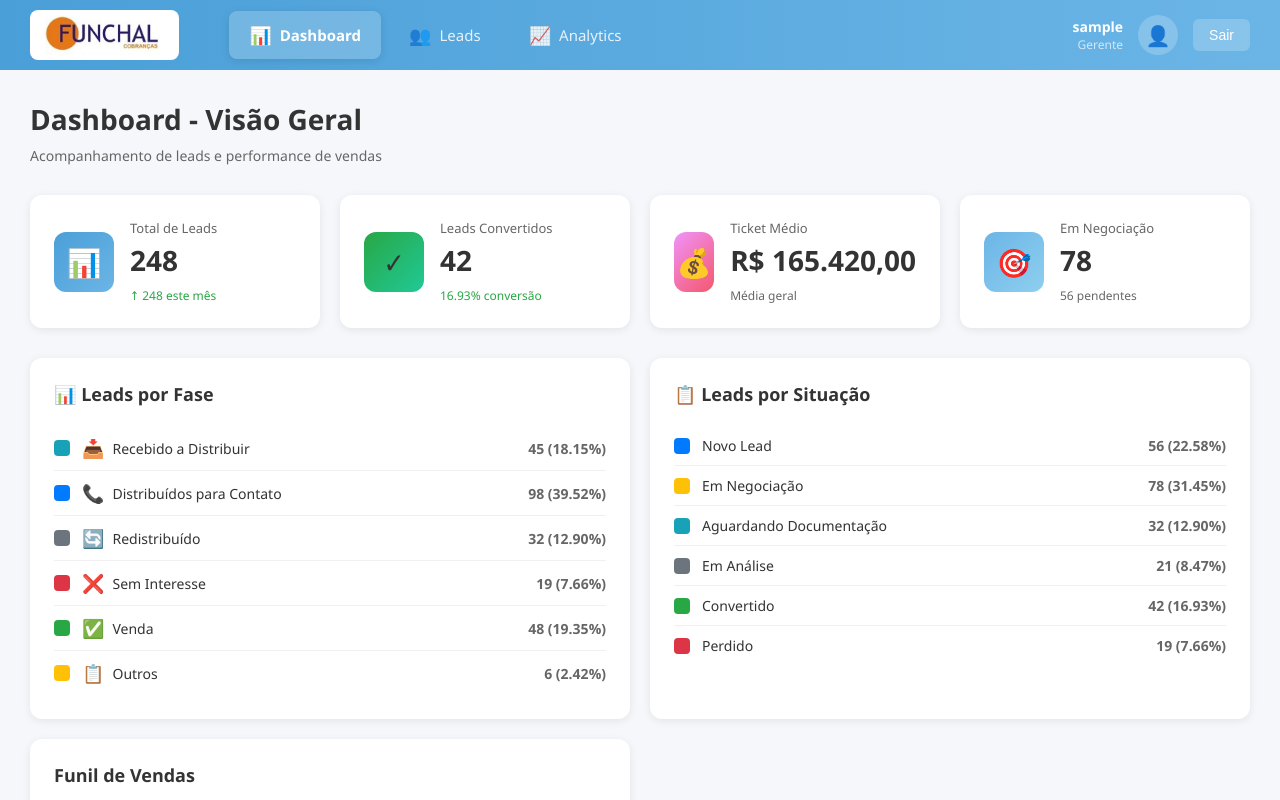
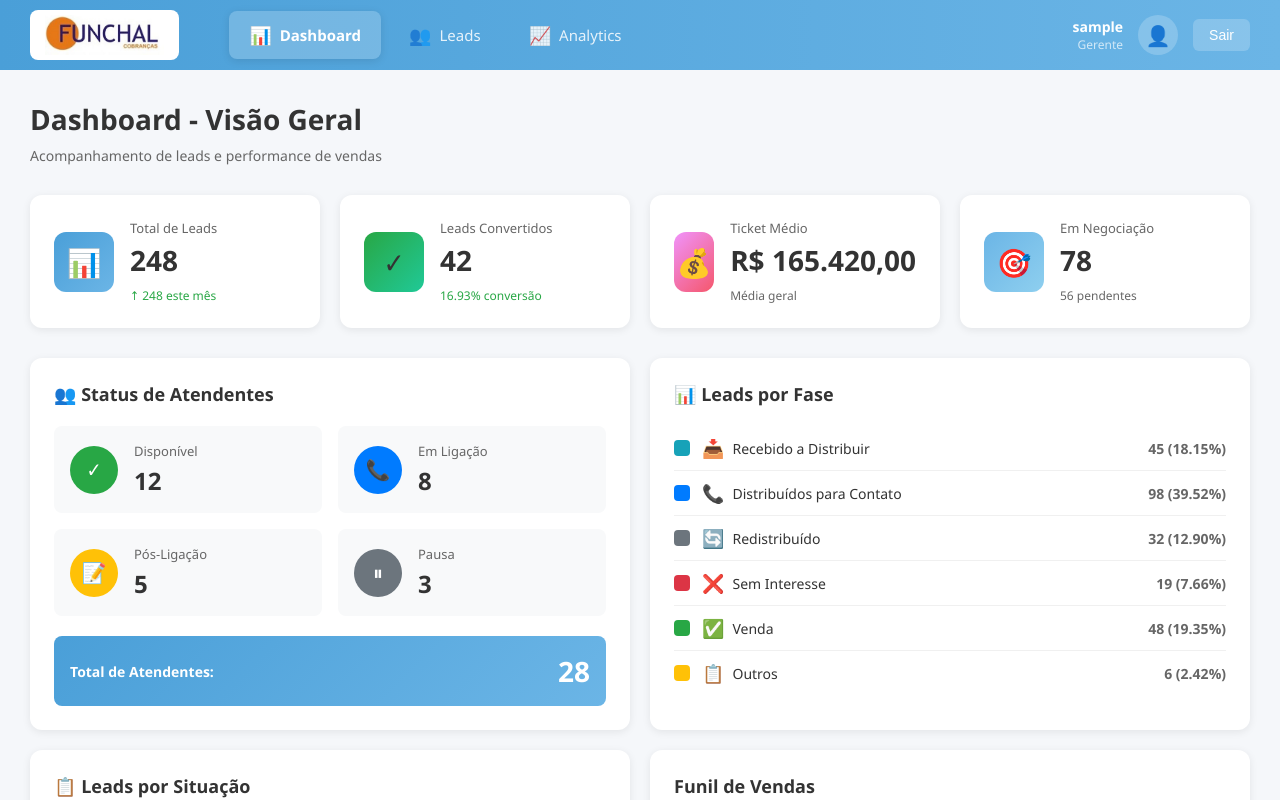
Before and after one commit to GildeonMuniz/crmdemo, an Angular app: page /dashboard in a window 1280 px wide. Built offline with nearby package versions, Linux system fonts and the light colour scheme; sample sign-in values are in the browser's storage.

Commit message:
posição atendente

```diff
--- a/src/app/pages/dashboard/dashboard.component.html
+++ b/src/app/pages/dashboard/dashboard.component.html
@@ -51,6 +51,26 @@
 
     <!-- Grid de Gráficos -->
     <div class="charts-grid">
+      <!-- Status de Atendentes -->
+      <div class="chart-card status-atendentes-card">
+        <h3>👥 Status de Atendentes</h3>
+        <div class="chart-content">
+          <div class="status-grid">
+            <div *ngFor="let item of dashboardData.statusAtendentes" class="status-item">
+              <div class="status-icon" [style.background-color]="item.cor">{{ item.icone }}</div>
+              <div class="status-info">
+                <div class="status-label">{{ item.status }}</div>
+                <div class="status-count">{{ item.quantidade }}</div>
+              </div>
+            </div>
+          </div>
+          <div class="status-total">
+            <span class="total-label">Total de Atendentes:</span>
+            <span class="total-value">{{ getTotalAtendentes() }}</span>
+          </div>
+        </div>
+      </div>
+
       <!-- Leads por Fase -->
       <div class="chart-card">
         <h3>📊 Leads por Fase</h3>
--- a/src/app/pages/dashboard/dashboard.component.scss
+++ b/src/app/pages/dashboard/dashboard.component.scss
@@ -420,3 +420,104 @@
     }
   }
 }
+
+// Status de Atendentes
+.status-atendentes-card {
+  .status-grid {
+    display: grid;
+    grid-template-columns: repeat(2, 1fr);
+    gap: 16px;
+    margin-bottom: 20px;
+
+    @media (max-width: 768px) {
+      grid-template-columns: 1fr;
+      gap: 12px;
+    }
+  }
+
+  .status-item {
+    display: flex;
+    align-items: center;
+    gap: 16px;
+    padding: 16px;
+    background: #f8f9fa;
+    border-radius: 8px;
+    transition: all 0.3s ease;
+
+    &:hover {
+      background: #e9ecef;
+      transform: translateY(-2px);
+      box-shadow: 0 2px 8px rgba(0, 0, 0, 0.1);
+    }
+
+    .status-icon {
+      width: 48px;
+      height: 48px;
+      border-radius: 50%;
+      display: flex;
+      align-items: center;
+      justify-content: center;
+      font-size: 20px;
+      color: white;
+      flex-shrink: 0;
+    }
+
+    .status-info {
+      flex: 1;
+
+      .status-label {
+        font-size: 13px;
+        color: #666;
+        margin-bottom: 4px;
+      }
+
+      .status-count {
+        font-size: 24px;
+        font-weight: bold;
+        color: #333;
+      }
+    }
+  }
+
+  .status-total {
+    padding: 16px;
+    background: linear-gradient(135deg, #4a9fd8 0%, #6bb5e6 100%);
+    border-radius: 8px;
+    display: flex;
+    justify-content: space-between;
+    align-items: center;
+    color: white;
+
+    .total-label {
+      font-size: 14px;
+      font-weight: 600;
+    }
+
+    .total-value {
+      font-size: 28px;
+      font-weight: bold;
+    }
+  }
+}
+
+.badge {
+  padding: 4px 8px;
+  border-radius: 4px;
+  font-size: 12px;
+  font-weight: 600;
+
+  &.badge-success {
+    background: #d4edda;
+    color: #155724;
+  }
+
+  &.badge-warning {
+    background: #fff3cd;
+    color: #856404;
+  }
+
+  &.badge-danger {
+    background: #f8d7da;
+    color: #721c24;
+  }
+}
--- a/src/app/pages/dashboard/dashboard.component.ts
+++ b/src/app/pages/dashboard/dashboard.component.ts
@@ -48,4 +48,9 @@ export class DashboardComponent implements OnInit {
   formatNumber(value: number): string {
     return new Intl.NumberFormat('pt-BR').format(value);
   }
+
+  getTotalAtendentes(): number {
+    if (!this.dashboardData?.statusAtendentes) return 0;
+    return this.dashboardData.statusAtendentes.reduce((total, item) => total + item.quantidade, 0);
+  }
 }
--- a/src/app/services/dashboard.service.ts
+++ b/src/app/services/dashboard.service.ts
@@ -3,6 +3,7 @@ import { Observable, of, delay } from 'rxjs';
 import {
   DashboardData,
   DashboardKPI,
+  StatusAtendente,
   LeadsPorFase,
   LeadsPorSituacao,
   LeadsPorOrigem,
@@ -31,6 +32,13 @@ export class DashboardService {
     leadsFechados: 42
   };
 
+  private mockStatusAtendentes: StatusAtendente[] = [
+    { status: 'Disponível', quantidade: 12, cor: '#28a745', icone: '✓' },
+    { status: 'Em Ligação', quantidade: 8, cor: '#007bff', icone: '📞' },
+    { status: 'Pós-Ligação', quantidade: 5, cor: '#ffc107', icone: '📝' },
+    { status: 'Pausa', quantidade: 3, cor: '#6c757d', icone: '⏸' }
+  ];
+
   private mockLeadsPorFase: LeadsPorFase[] = [
     { fase: 'Recebido a Distribuir', faseId: 1, quantidade: 45, percentual: 18.15, cor: '#17a2b8', icone: '📥' },
     { fase: 'Distribuídos para Contato', faseId: 2, quantidade: 98, percentual: 39.52, cor: '#007bff', icone: '📞' },
@@ -41,26 +49,24 @@ export class DashboardService {
   ];
 
   private mockLeadsPorSituacao: LeadsPorSituacao[] = [
-    { situacao: 'Novo Lead', quantidade: 56, percentual: 22.58, cor: '#007bff' },
-    { situacao: 'Em Negociação', quantidade: 78, percentual: 31.45, cor: '#ffc107' },
-    { situacao: 'Aguardando Documentação', quantidade: 32, percentual: 12.90, cor: '#17a2b8' },
-    { situacao: 'Em Análise', quantidade: 21, percentual: 8.47, cor: '#6c757d' },
-    { situacao: 'Convertido', quantidade: 42, percentual: 16.93, cor: '#28a745' },
-    { situacao: 'Perdido', quantidade: 19, percentual: 7.66, cor: '#dc3545' }
+    { situacao: 'Distribuir para 1º acionamento', quantidade: 56, percentual: 22.58, cor: '#007bff' },
+    { situacao: 'Contato com sucesso  /pediu retorno', quantidade: 78, percentual: 31.45, cor: '#ffc107' },
+    { situacao: 'Red./ Contato com Sucesso pediu retorno', quantidade: 32, percentual: 12.90, cor: '#17a2b8' },
+    { situacao: 'Venda com 1 pagamento já realizado', quantidade: 21, percentual: 8.47, cor: '#6c757d' },
+    { situacao: 'Venda em Andamento', quantidade: 42, percentual: 16.93, cor: '#28a745' },
+    { situacao: 'Contato sem interesse/Baixar da Carteira', quantidade: 19, percentual: 7.66, cor: '#dc3545' }
   ];
 
   private mockLeadsPorOrigem: LeadsPorOrigem[] = [
-    { origem: 'Site', quantidade: 98, percentual: 39.52 },
-    { origem: 'Facebook Ads', quantidade: 67, percentual: 27.02 },
-    { origem: 'Google Ads', quantidade: 45, percentual: 18.15 },
-    { origem: 'Instagram', quantidade: 23, percentual: 9.27 },
-    { origem: 'Indicação', quantidade: 15, percentual: 6.05 }
+    { origem: 'Indicação gerente', quantidade: 114, percentual: 45.7 },
+    { origem: 'SINAL', quantidade: 67, percentual: 26.09 },
+    { origem: 'Grupo Roma', quantidade: 45, percentual: 18.07 },
+    { origem: 'CREDIMORAR', quantidade: 23, percentual: 9.23 }
   ];
 
   private mockLeadsPorProduto: LeadsPorProduto[] = [
     { produto: 'Consórcio Imóvel', quantidade: 142, valorTotal: 38500000, ticketMedio: 271126 },
-    { produto: 'Consórcio Auto', quantidade: 78, valorTotal: 6890000, ticketMedio: 88333 },
-    { produto: 'Consórcio Serviços', quantidade: 28, valorTotal: 3780000, ticketMedio: 135000 }
+    { produto: 'Consórcio Auto', quantidade: 78, valorTotal: 6890000, ticketMedio: 88333 }
   ];
 
   private mockFunilVendas: FunilVendas[] = [
@@ -135,6 +141,7 @@ export class DashboardService {
   getDashboardData(): Observable<DashboardData> {
     const dashboardData: DashboardData = {
       kpis: this.mockKPIs,
+      statusAtendentes: this.mockStatusAtendentes,
       leadsPorFase: this.mockLeadsPorFase,
       leadsPorSituacao: this.mockLeadsPorSituacao,
       leadsPorOrigem: this.mockLeadsPorOrigem,
```
Also changed, not shown: src/app/models/dashboard.model.ts (+8 -0 lines).
